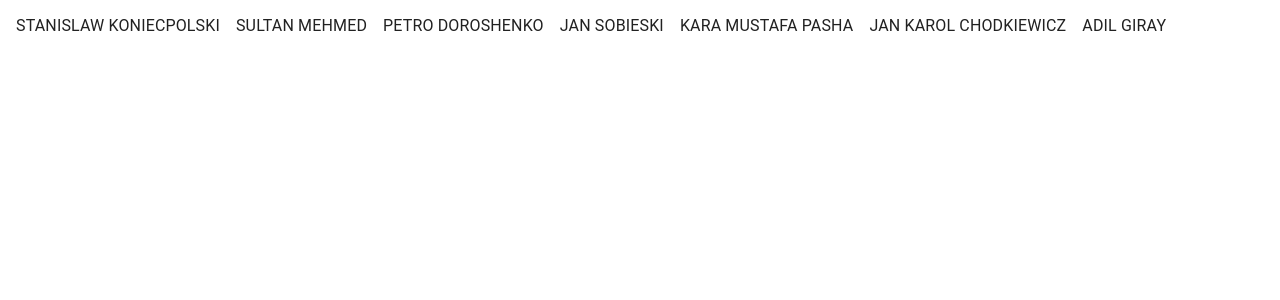
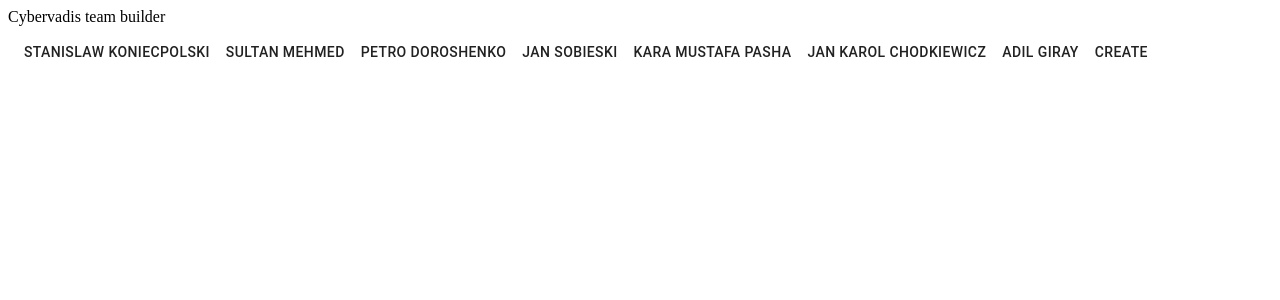
Before and after one commit to qlepa/foosball-app, a React (Create React App) app: page / in a window 1280 px wide. Shown: the top 300 px of the page. Built offline with nearby package versions, Linux system fonts and the light colour scheme.

Commit message:
Add teams + player component and wire it up with store

```diff
--- a/src/components/App.tsx
+++ b/src/components/App.tsx
@@ -1,15 +1,17 @@
 import { Button, Typography } from '@material-ui/core';
 import React, { useEffect, useState } from 'react';
 import { connect } from 'react-redux';
-import { IPlayer, ITeam, loadAvailablePlayers, removePlayer } from '../store/actions';
+import { IPlayer, ITeam, loadAvailablePlayers, removePlayer, addPlayerToTeam } from '../store/actions';
 import { IStoreState } from '../store/reducers';
-import { PlayersList } from './PlayersList';
+import { PlayerCard } from './PlayerCard';
+import { TeamsCreator } from './TeamsCreator';
 
 interface IProps {
   availablePlayers: IPlayer[];
   teams: ITeam[];
   loadAvailablePlayers: Function;
   removePlayer: typeof removePlayer;
+  addPlayerToTeam: typeof addPlayerToTeam;
 }
 
 function _App(props: IProps) {
@@ -18,39 +20,55 @@ function _App(props: IProps) {
     teams,
     loadAvailablePlayers,
     removePlayer,
+    addPlayerToTeam,
    } = props;
 
-  //  const [aplayers, setPlayers] = useState<IPlayer[]>()
+  const [view, setView] = useState<'playersList' | 'teamsCreator' | 'loading'>('loading')
 
   useEffect(() => {
     loadAvailablePlayers()
+    setView('playersList')
   }, [loadAvailablePlayers])
 
-  // useEffect(() => {
-  //   setPlayers(availablePlayers)
-  // }, [availablePlayers])
+  const removePlayerFromAvailable = (player: IPlayer): void => {
+    removePlayer(player)
+  }
 
-  const removePlayerFromAvailable = (email: string): void => {
-    console.log('DONNNNNNE', email)
-    removePlayer(email)
+  const addPlayerToActiveTeam = (team: ITeam['name'], player: IPlayer) => {
+    addPlayerToTeam(team, player)
   }
-  function renderAvailablePlayers(): JSX.Element[] {
-    return availablePlayers.map((player) => {
-      return <Button onClick={() => removePlayerFromAvailable(player.email)}><Typography>{player.name}</Typography></Button>
-    })
+
+  function renderView(): any {
+    switch (view){
+      case 'playersList':
+        return (
+        <div>
+          {availablePlayers.map((player) => {
+            return <>
+              <PlayerCard player={player} />
+            </>
+          })}
+          <Button onClick={() => setView('teamsCreator')}>Create</Button>
+        </div>
+        )
+      case 'teamsCreator':
+        return <TeamsCreator addPlayerToTeam={addPlayerToActiveTeam} availablePlayers={availablePlayers} teams={teams} removePlayerFromAvailable={removePlayerFromAvailable} goBack={(view) => setView(view)} />
+      case 'loading':
+      default:
+        return <p>Loading</p>
+    };
   }
-  console.log(availablePlayers)
+
   return (
     <div>
       <header>
-        {/* <PlayersList players={availablePlayers} removePlayerFromAvailable={removePlayerFromAvailable} /> */}
-        {renderAvailablePlayers()}
-        {/* {aplayers ? aplayers.map((player) => {
-          return <Button onClick={() => removePlayerFromAvailable(player.email)}><Typography>{player.name}</Typography></Button>
-        }) : <p>Loading</p>} */}
+        Cybervadis team builder
       </header>
+      <body>
+        {renderView()}
+      </body>
     </div>
-  );
+  )
 }
 
 const mapStateToProps = ({ availablePlayers, teams }: IStoreState): { availablePlayers: IPlayer[], teams: ITeam[] } => {
@@ -59,5 +77,5 @@ const mapStateToProps = ({ availablePlayers, teams }: IStoreState): { availableP
 
 export const App = connect(
   mapStateToProps,
-  { loadAvailablePlayers, removePlayer }
+  { loadAvailablePlayers, removePlayer, addPlayerToTeam }
 )(_App);
--- /dev/null
+++ b/src/components/PlayerCard.tsx
@@ -0,0 +1,21 @@
+import { Button, Typography } from "@material-ui/core";
+import React, { useEffect, useState } from "react";
+import { IPlayer } from "../store/actions";
+
+interface IProps {
+    player: IPlayer;
+    handlePlayerClick?: Function;
+}
+
+export function PlayerCard(props: IProps) {
+    const {
+        player,
+        handlePlayerClick,
+    } = props;
+
+    return (
+        <Button onClick={handlePlayerClick ? handlePlayerClick() : null}>
+            {player.name}
+        </Button>
+    )
+}
--- /dev/null
+++ b/src/components/TeamsCreator.tsx
@@ -0,0 +1,44 @@
+import { Button } from "@material-ui/core";
+import React, { useState } from "react";
+import { IPlayer, ITeam } from "../store/actions";
+import { PlayerCard } from "./PlayerCard";
+
+interface IProps {
+    readonly availablePlayers: IPlayer[];
+    teams: ITeam[];
+    removePlayerFromAvailable: any;
+    goBack: (view: 'playersList' | 'teamsCreator' | 'loading') => void;
+    addPlayerToTeam: Function;
+}
+
+export function TeamsCreator(props: IProps) {
+    const {
+        availablePlayers,
+        teams,
+        removePlayerFromAvailable,
+        goBack,
+        addPlayerToTeam,
+    } = props;
+
+    const [activeTeam, setActiveTeam] = useState<ITeam['name']>('Team A');
+
+    const handleClick = (team: ITeam['name'],player: IPlayer) => {
+        removePlayerFromAvailable(player)
+        addPlayerToTeam(team, player)
+    }
+
+    return (
+        <div>
+            <Button onClick={() => goBack('playersList')}>Back to the players list</Button>
+            {availablePlayers.map((player: IPlayer) => {
+                return <Button onClick={() => handleClick(activeTeam, player)}><PlayerCard player={player} /></Button>
+            })}
+            {teams.map((team) => {
+                return <>
+                    <p>{team.name}</p>
+                    {team.players.map((player) => <PlayerCard player={player} />)}
+                </>
+            })}
+        </div>
+    )
+}
--- a/src/store/actions/availablePlayers.ts
+++ b/src/store/actions/availablePlayers.ts
@@ -19,7 +19,7 @@ export interface ILoadAvailablePlayersAction {
 
 export interface IRemovePlayerAction {
     type: ActionTypes.removePlayer;
-    payload: string;
+    payload: IPlayer;
 }
 
 export const loadAvailablePlayers = () => {
@@ -31,9 +31,9 @@ export const loadAvailablePlayers = () => {
     };
 };
 
-export const removePlayer = (email: string): IRemovePlayerAction => {
+export const removePlayer = (player: IPlayer): IRemovePlayerAction => {
     return {
         type: ActionTypes.removePlayer,
-        payload: email
+        payload: player
     };
 };
--- a/src/store/actions/teams.ts
+++ b/src/store/actions/teams.ts
@@ -10,19 +10,17 @@ export interface ITeam {
 export interface IAddPlayerToTeamAction {
     type: ActionTypes.addPlayerToTeam,
     payload: {
-        name: ITeam["name"],
+        name: ITeam['name'],
         player: IPlayer,
     }
 }
 
-export const addPlayerToTeam = (team: ITeam["name"], player: IPlayer) => {
-    return (dispatch: Dispatch) => {
-        dispatch<IAddPlayerToTeamAction>({
-            type: ActionTypes.addPlayerToTeam,
-            payload: {
-                name: team,
-                player: player
-            }
-        });
+export const addPlayerToTeam = (team: ITeam['name'], player: IPlayer) => {
+    return {
+        type: ActionTypes.addPlayerToTeam,
+        payload: {
+            name: team,
+            player: player
+        }
     };
 };
--- a/src/store/reducers/availablePlayers.ts
+++ b/src/store/reducers/availablePlayers.ts
@@ -8,7 +8,7 @@ export const availablePlayersReducer = (
         case ActionTypes.loadAvailablePlayers:
             return action.payload;
         case ActionTypes.removePlayer:
-            return state.filter((player: IPlayer) => player.email !== action.payload);
+            return state.filter((player: IPlayer) => player !== action.payload);
         default:
             return state;
     }
--- a/src/store/reducers/teams.ts
+++ b/src/store/reducers/teams.ts
@@ -1,14 +1,25 @@
-import { IAddPlayerToTeamAction, ITeam, ActionTypes } from '../actions';
+import { Action, ITeam, ActionTypes } from '../actions';
 
-export const teamsReducer = (state: ITeam[] = [], action: IAddPlayerToTeamAction) => {
+const initialState: ITeam[] = [
+    {
+        name: 'Team A',
+        players: []
+    },
+    {
+        name: 'Team B',
+        players: []
+    }
+]
+
+export const teamsReducer = (state: ITeam[] = initialState, action: Action) => {
     switch (action.type) {
         case ActionTypes.addPlayerToTeam:
-            // Znajdź druzynę i dodaj na końcu playera.
-            return {
-                ...state,
-                teams: state.map((team) => team.name === action.payload.name ? team.players.push(action.payload.player) : team)
-                // teams: state.teams.find((team) => team.name === action.payload.name)?.players.push(action.payload.player)
-            };
+            state.map((team) => {
+                if (team.name === action.payload.name) {
+                    team.players.push(action.payload.player)
+                }
+            });
+            return state;
         default:
             return state;
     }
```
Also changed, not shown: src/components/PlayersList.tsx (deleted, +0 -19 lines).
